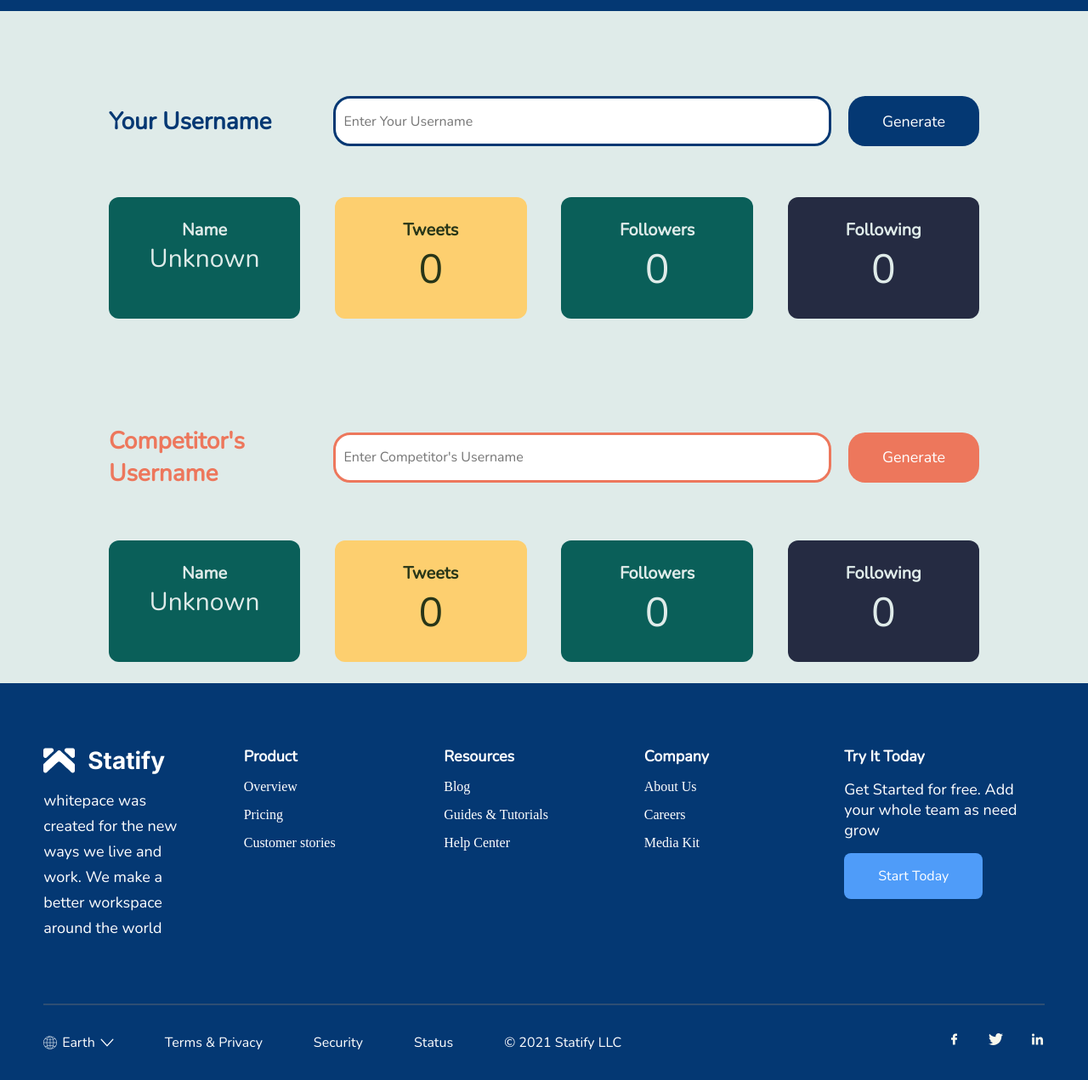
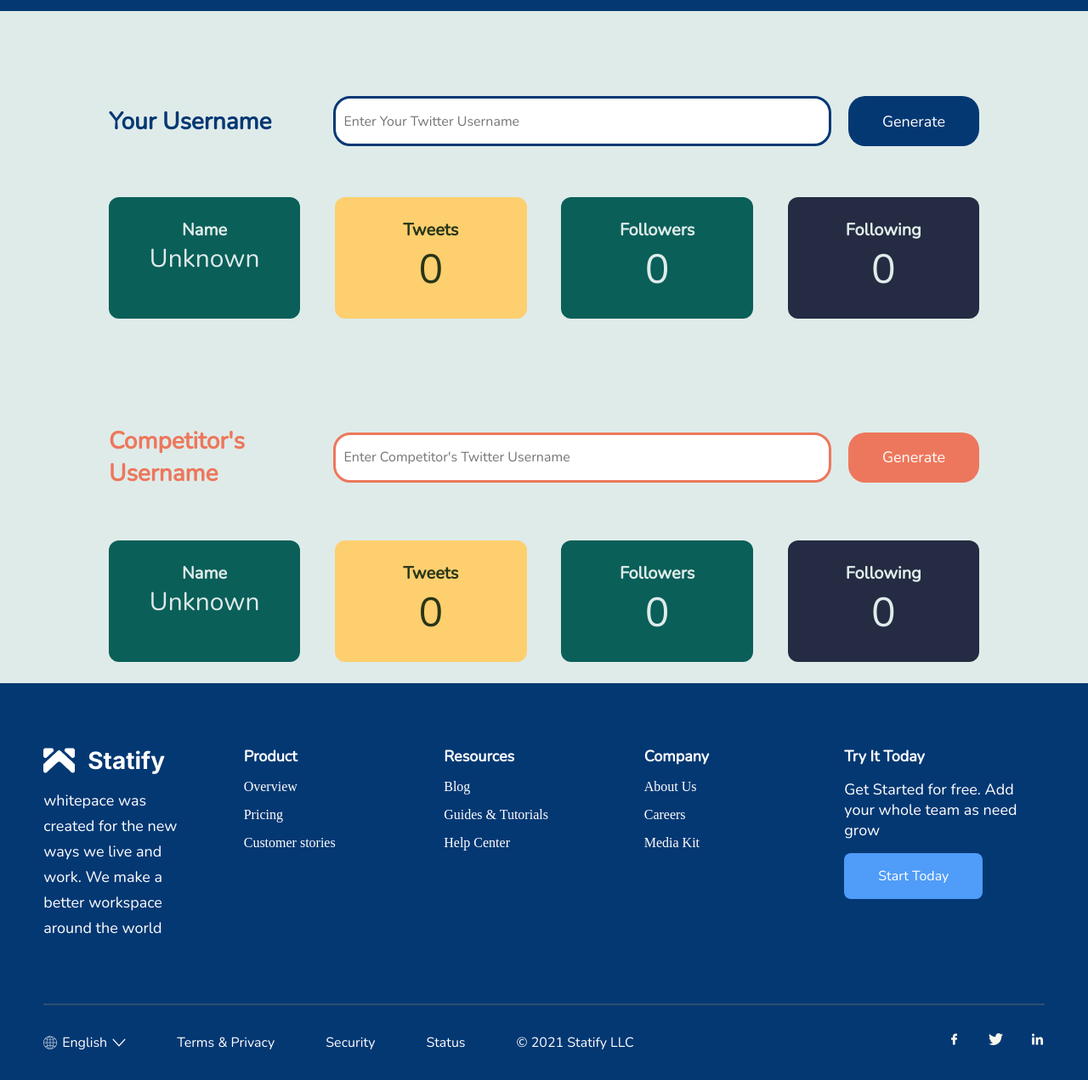
Before and after one commit to Phoenix1604/frontendtest, a plain HTML site: page toolpage.html in a window 1280 px wide. Shown: the part 73-1344 px from the top of the page at 85% size. Drawn offline with nearby package versions, Linux system fonts and the light colour scheme.

Commit message:
minor bug fixed

```diff
--- a/toolpage.html
+++ b/toolpage.html
@@ -34,7 +34,7 @@
             <section class="input user"><!--Your Stats Section-->
                 <h2>Your Username</h2>
                 <form id="userform" name="userform" class="input-field" value="">
-                    <input type="text" name="username" placeholder = 'Enter Your Username' onfocus="this.placeholder = ''"onblur="this.placeholder = 'Enter Your Username'">
+                    <input type="text" name="username" placeholder = 'Enter Your Twitter Username' onfocus="this.placeholder = ''"onblur="this.placeholder = 'Enter Your Twitter Username'">
                     <button type="submit">Generate</button>
                 </form>
             </section>
@@ -47,7 +47,7 @@
             <section class="input competitor"><!--Competitor's Stats Section-->
                 <h2>Competitor's Username</h2>
                 <form id="competitorForm" name="competitorForm" class="input-field" value="">
-                    <input type="text" name="username" placeholder = "Enter Competitor's Username" onfocus="this.placeholder = ''"onblur="this.placeholder = 'Enter Competitors Username'">
+                    <input type="text" name="username" placeholder = "Enter Competitor's Twitter Username" onfocus="this.placeholder = ''"onblur="this.placeholder = 'Enter Competitors Twitter Username'">
                     <button type="submit">Generate</button>
                 </form>
             </section>
@@ -116,7 +116,7 @@
                 <ul>
                     <li>
                         <img src="./icons/earth.svg" alt="" class="language-icon">
-                        <a>Earth</a>
+                        <a>English</a>
                         <img src="./icons/down-arrow.svg" alt="" class="language-icon">
                     </li>
                     <li><a href="#">Terms & Privacy</a></li>
```
Also changed, not shown: index.html (+2 -2 lines).
